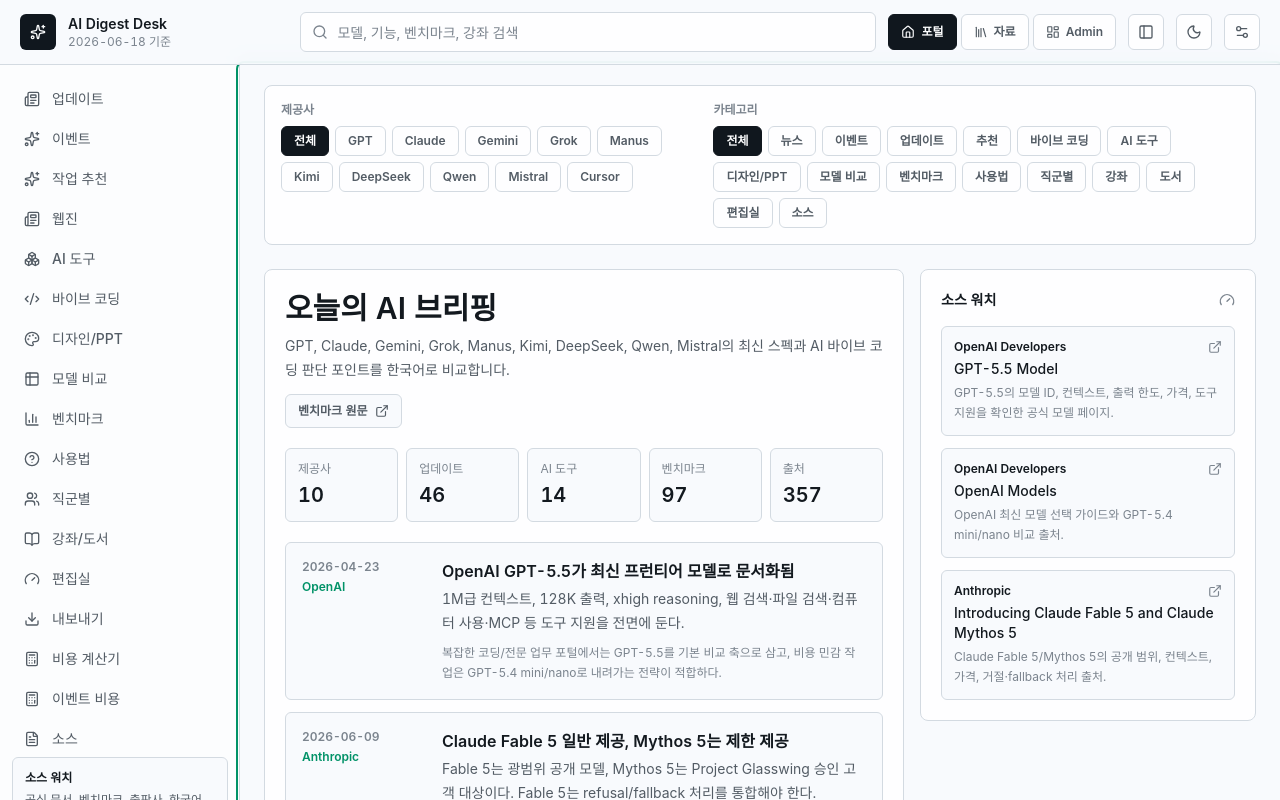
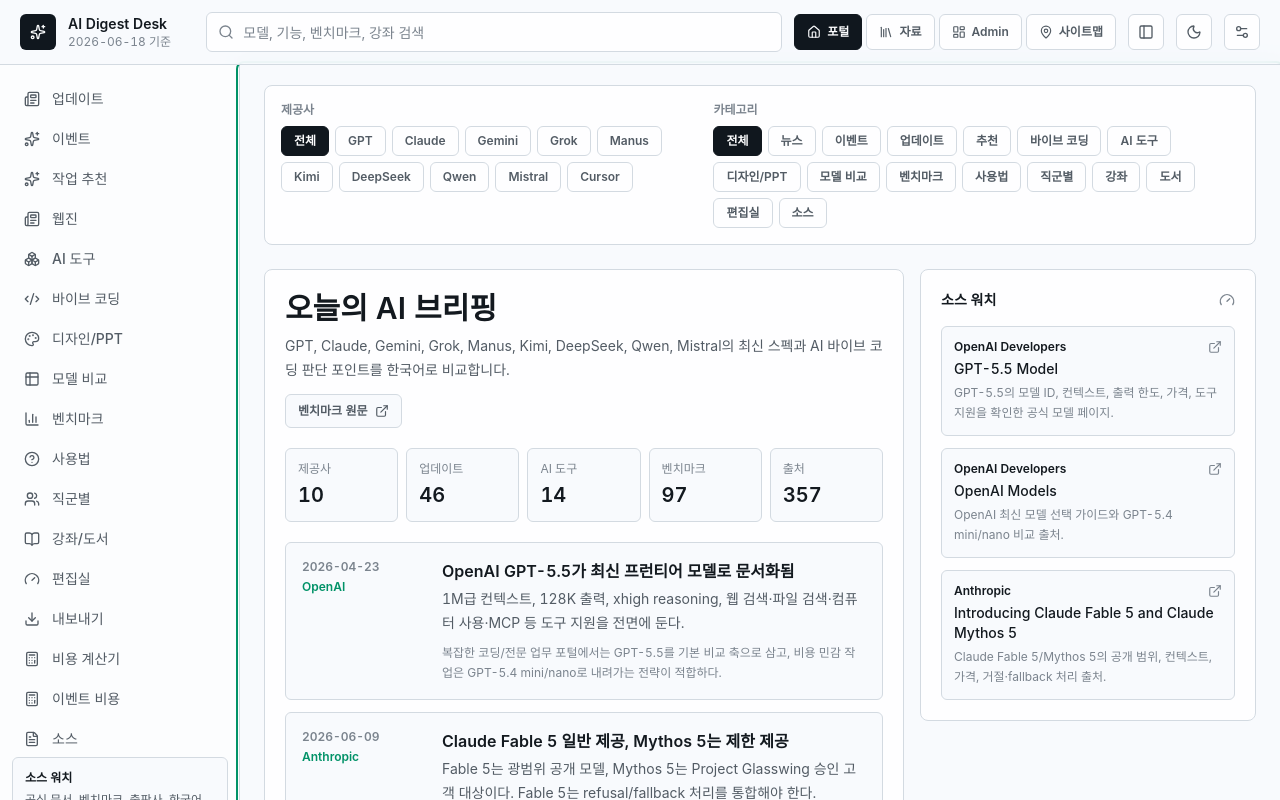
Before and after one commit to blue45f/aidigestdesk, a React (Vite) app in the folder apps/web/: page / in a window 1280 px wide. Shown: the top 800 px of the page. Built offline with nearby package versions, Linux system fonts and the light colour scheme.

Commit message:
Add dedicated sitemap route page

```diff
--- a/apps/web/src/app/App.tsx
+++ b/apps/web/src/app/App.tsx
@@ -78,6 +78,7 @@
   Newspaper,
   PanelLeft,
   Palette,
+  MapPin,
   Search,
   Settings2,
   ShieldCheck,
@@ -167,12 +168,23 @@
 const WORKBENCH_STORAGE_KEY = "aidigestdesk.editorWorkbench.v1";
 const ADMIN_SESSION_STORAGE_KEY = "aidigestdesk.adminSession.v1";
 
-type AppRoute = "portal" | "resources" | "admin";
+type AppRoute = "portal" | "resources" | "admin" | "sitemap";
+
+const routePath: Record<
+  AppRoute,
+  "/resources" | "/admin" | "/sitemap" | "/"
+> = {
+  portal: "/",
+  resources: "/resources",
+  admin: "/admin",
+  sitemap: "/sitemap",
+};
 
 const routeTitles: Record<AppRoute, string> = {
   portal: "포털 대시보드",
   resources: "AI 바이브 코딩 자료실",
   admin: "관리자 콘솔",
+  sitemap: "사이트맵",
 };
 
 type AdminSession = {
@@ -195,7 +207,9 @@
 function getCurrentRoute(): AppRoute {
   if (typeof window === "undefined") return "portal";
   if (window.location.pathname.startsWith("/resources")) return "resources";
-  return window.location.pathname.startsWith("/admin") ? "admin" : "portal";
+  if (window.location.pathname.startsWith("/admin")) return "admin";
+  if (window.location.pathname.startsWith("/sitemap")) return "sitemap";
+  return "portal";
 }
 
 function getInitialAdminSession(): AdminSession | null {
@@ -390,6 +404,7 @@
     { id: "portal", label: "포털", icon: Home },
     { id: "resources", label: "자료", icon: Library },
     { id: "admin", label: "Admin", icon: LayoutDashboard },
+    { id: "sitemap", label: "사이트맵", icon: MapPin },
   ];
 
   return (
@@ -1524,9 +1539,7 @@
       />
       <div className="grid gap-4 xl:grid-cols-[0.9fr_1.1fr]">
         <article className="rounded-lg border border-border bg-surface p-5">
-          <p className="text-xs font-semibold text-accent">
-            사이트맵 추가 섹션
-          </p>
+          <p className="text-xs font-semibold text-accent">작업 흐름</p>
           <h3 className="mt-2 text-lg font-semibold text-text">
             AI 웹진·PPT 제작 워크플로
           </h3>
@@ -3167,6 +3180,200 @@
   );
 }
 
+const sitemapLinks = [
+  {
+    id: "portal",
+    route: "portal" as const,
+    title: "포털 메인",
+    description:
+      "브리핑, 웹진, 이벤트, 모델 비교, 벤치마크, 사용법, 강좌/도서 등 공개 핵심 화면입니다.",
+    links: [
+      {
+        href: "#updates",
+        label: "오늘의 브리핑",
+        note: "최신 업데이트 + 핵심 영향",
+      },
+      {
+        href: "#webzine",
+        label: "AI 뉴스와 커뮤니티",
+        note: "뉴스·이벤트·강좌형 콘텐츠",
+      },
+      {
+        href: "#events",
+        label: "이벤트와 프로모션",
+        note: "크레딧/할인/초대 신호",
+      },
+      {
+        href: "#comparison",
+        label: "모델 비교",
+        note: "제공사별 모델 카드",
+      },
+      {
+        href: "#benchmarks",
+        label: "벤치마크",
+        note: "분야별 점수와 속도",
+      },
+      {
+        href: "#learning",
+        label: "강좌/도서",
+        note: "언어/형식/난이도/태그 필터",
+      },
+      {
+        href: "#ops",
+        label: "편집실",
+        note: "운영 모니터링/파이프라인",
+      },
+      {
+        href: "#event-costs",
+        label: "이벤트 비용 비교",
+        note: "2배 크레딧/할인 시나리오",
+      },
+    ],
+  },
+  {
+    id: "resources",
+    route: "resources" as const,
+    title: "AI 바이브 코딩 자료실",
+    description:
+      "작업 추천, AI 도구, 바이브 코딩 명령어, 벤치마크를 세분화해 탐색하는 전용 라우트입니다.",
+    links: [
+      {
+        href: "#task-recommendations",
+        label: "작업 추천",
+        note: "코딩, PPT, 비용, 보안 등",
+      },
+      {
+        href: "#ai-tools",
+        label: "AI 코딩 도구",
+        note: "도구 유형/가격 혜택별",
+      },
+      {
+        href: "#vibe-coding",
+        label: "바이브 코딩 명령어",
+        note: "CLI/API/IDE 실행형 비교",
+      },
+      {
+        href: "#learning",
+        label: "강좌/커뮤니티",
+        note: "유튜브, 블로그, 도서, 원격교육",
+      },
+      {
+        href: "#sources",
+        label: "자료 출처",
+        note: "공식, 벤치마크, 커뮤니티",
+      },
+    ],
+  },
+  {
+    id: "admin",
+    route: "admin" as const,
+    title: "관리자 콘솔",
+    description:
+      "로그인 후 접근하는 운영 페이지입니다. 공개 페이지와 분리된 콘텐츠 관리 공간입니다.",
+    links: [
+      {
+        href: "#admin-overview",
+        label: "콘솔 개요",
+        note: "로그인 계정과 감사 상태",
+      },
+      {
+        href: "#ops",
+        label: "운영 편집실",
+        note: "모니터링 큐, 파이프라인, 백로그",
+      },
+      {
+        href: "#exports",
+        label: "내보내기",
+        note: "뉴스레터, CSV, JSON, Runbook",
+      },
+      {
+        href: "#sources",
+        label: "출처",
+        note: "출처 성격/발행처 기반 검수",
+      },
+    ],
+  },
+];
+
+function SitemapRoute({ onNavigate }: { onNavigate: (route: AppRoute) => void }) {
+  const jumpTo = (route: AppRoute, href?: string) => {
+    onNavigate(route);
+    if (!href) {
+      window.scrollTo({ top: 0, behavior: "smooth" });
+      return;
+    }
+
+    setTimeout(() => {
+      const targetId = href.startsWith("#") ? href.slice(1) : href;
+      const node = document.getElementById(targetId);
+      if (node) {
+        node.scrollIntoView({ behavior: "smooth", block: "start" });
+      }
+    }, 60);
+  };
+
+  return (
+    <main
+      id="main-content"
+      tabIndex={-1}
+      className="px-4 py-5 outline-none lg:px-6"
+    >
+      <div className="mx-auto max-w-[96rem] space-y-6">
+        <section className="rounded-lg border border-border bg-surface p-5">
+          <div className="flex flex-wrap items-start justify-between gap-4">
+            <div>
+              <p className="text-xs font-semibold text-accent">사이트맵 라우트</p>
+              <h1 className="mt-1 text-2xl font-semibold text-text">
+                AI Digest Desk 전체 지도
+              </h1>
+              <p className="mt-2 max-w-3xl text-sm leading-6 text-text-muted">
+                포털, 자료실, 관리자 콘솔을 페이지 단위와 섹션 단위로 분리해
+                빠르게 이동할 수 있게 구성했습니다.
+              </p>
+            </div>
+            <a
+              href="/"
+              className="inline-flex items-center gap-1.5 rounded-md border border-border bg-bg px-3 py-2 text-xs font-semibold text-text-muted transition hover:text-text"
+            >
+              <Home className="size-3.5" aria-hidden />
+              포털 열기
+            </a>
+          </div>
+        </section>
+
+        <div className="grid gap-4 xl:grid-cols-3">
+          {sitemapLinks.map((section) => (
+            <article
+              key={section.id}
+              className="rounded-lg border border-border bg-surface p-5"
+            >
+              <h2 className="text-sm font-semibold text-text">{section.title}</h2>
+              <p className="mt-2 text-xs leading-5 text-text-muted">
+                {section.description}
+              </p>
+              <div className="mt-4 space-y-2">
+                {section.links.map((link) => (
+                  <button
+                    key={link.href}
+                    type="button"
+                    onClick={() =>
+                      jumpTo(section.route, link.href)
+                    }
+                    className="w-full rounded-md border border-border bg-bg p-3 text-left transition hover:border-border-strong"
+                  >
+                    <p className="text-sm font-semibold text-text">{link.label}</p>
+                    <p className="mt-1 text-xs text-text-subtle">{link.note}</p>
+                  </button>
+                ))}
+              </div>
+            </article>
+          ))}
+        </div>
+      </div>
+    </main>
+  );
+}
+
 function AdminMetricCard({
   label,
   value,
@@ -3713,12 +3920,7 @@
   }, []);
 
   const navigateToRoute = (nextRoute: AppRoute) => {
-    const nextPath =
-      nextRoute === "admin"
-        ? "/admin"
-        : nextRoute === "resources"
-          ? "/resources"
-          : "/";
+    const nextPath = routePath[nextRoute];
     if (window.location.pathname !== nextPath) {
       window.history.pushState(null, "", nextPath);
     }
@@ -3845,6 +4047,8 @@
           sourceItems={visibleSources}
           onNavigate={navigateToRoute}
         />
+      ) : route === "sitemap" ? (
+        <SitemapRoute onNavigate={navigateToRoute} />
       ) : (
         <div className="grid lg:grid-cols-[15rem_1fr]">
           <Sidebar />
```
